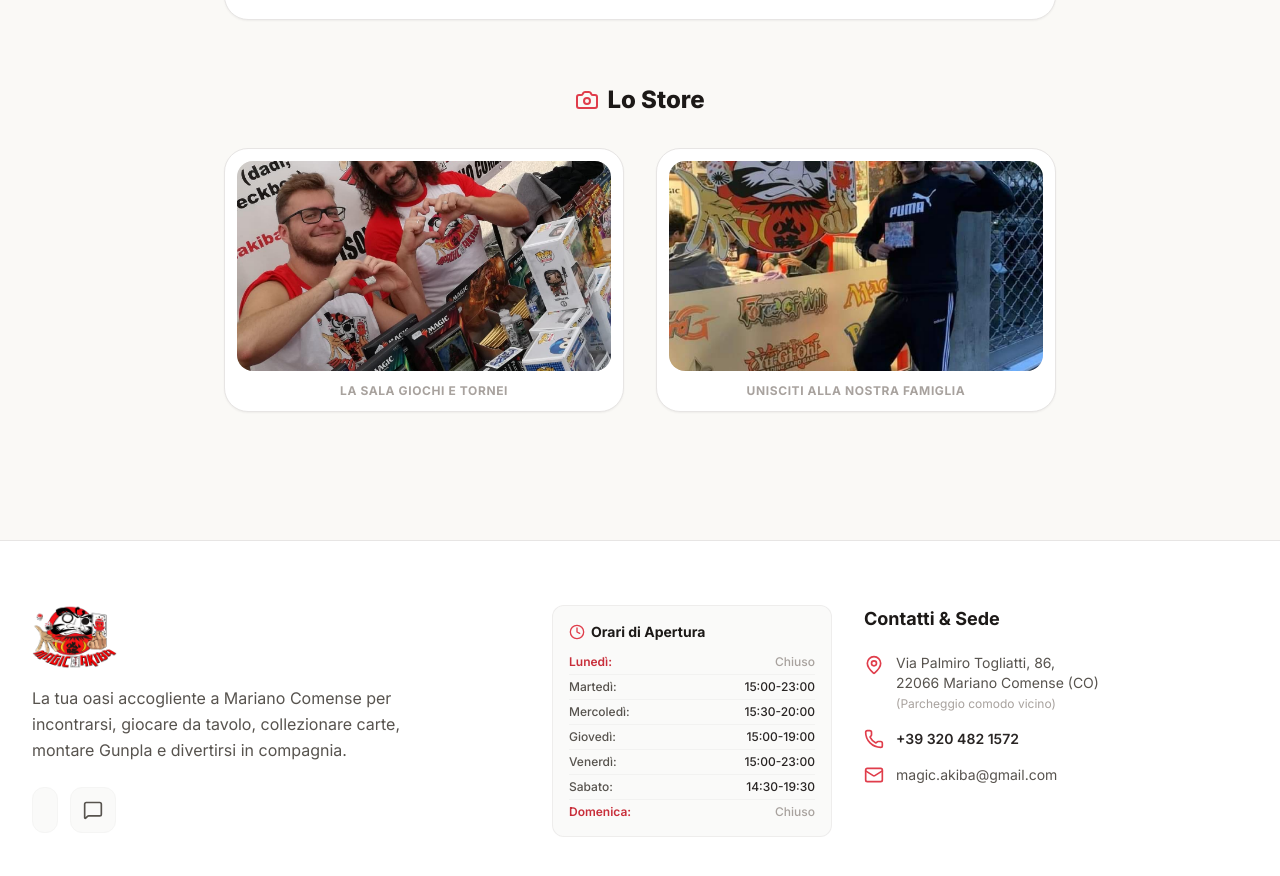
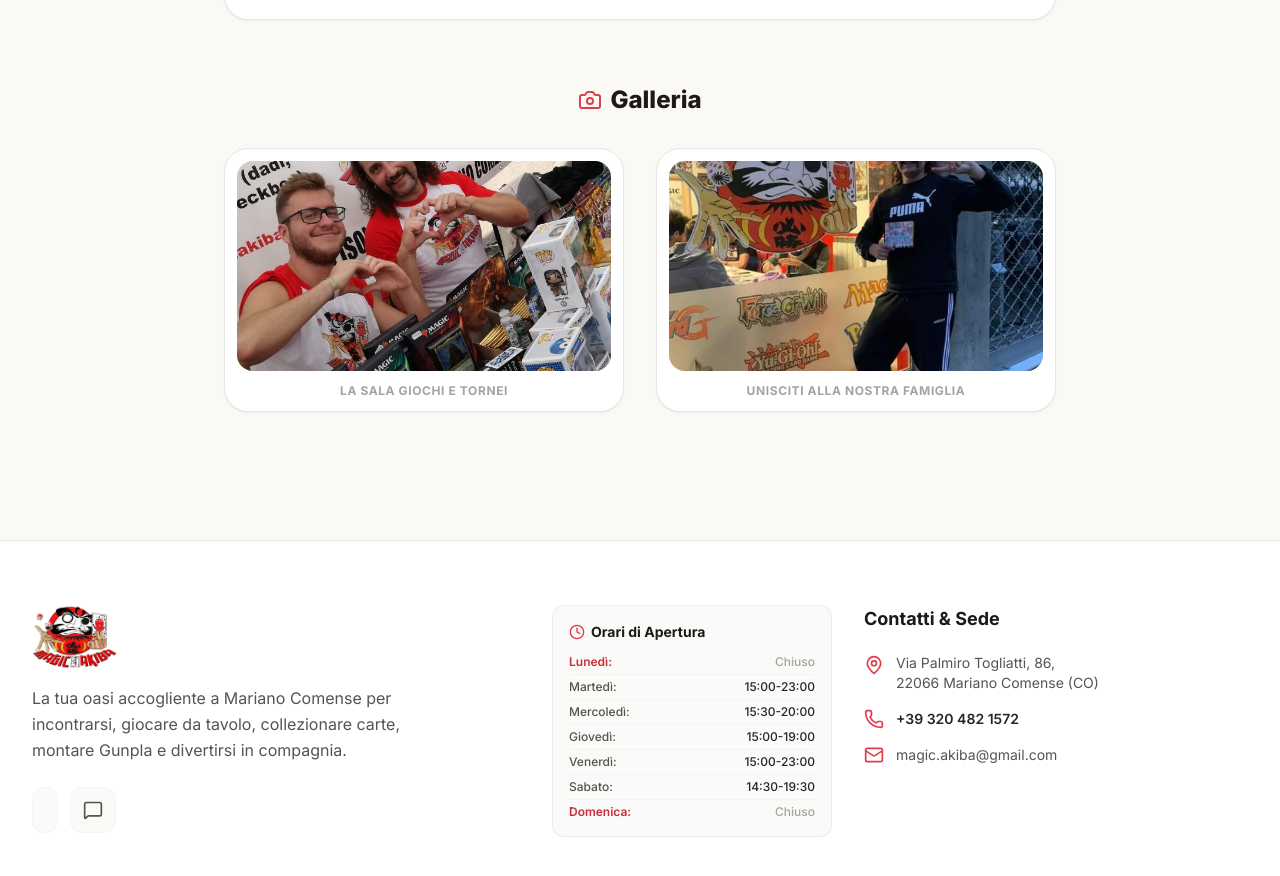
Before and after one commit to KevinWorkPortfolio/Akiba-Site, a website built with Vite: page about.html in a window 1280 px wide. Shown: the part 1001-1877 px from the top of the page. Built offline with nearby package versions, Linux system fonts and the light colour scheme; some icons are missing.

Commit message:
Update about.html

```diff
--- a/about.html
+++ b/about.html
@@ -153,7 +153,7 @@
             <!-- Galleria Fotografica -->
             <div class="mb-16">
                 <h2 class="text-2xl font-black text-stone-900 flex items-center justify-center gap-2 mb-8">
-                    <i data-lucide="camera" class="text-akiba-500 w-6 h-6"></i> Lo Store
+                    <i data-lucide="camera" class="text-akiba-500 w-6 h-6"></i> Galleria
                 </h2>
 
                 <div class="grid grid-cols-1 sm:grid-cols-2 gap-8">
@@ -252,7 +252,6 @@
                             <span class="text-stone-600 group-hover:text-akiba-500 transition-colors">
                                 Via Palmiro Togliatti, 86,<br>
                                 22066 Mariano Comense (CO)<br>
-                                <span class="text-xs text-stone-400">(Parcheggio comodo vicino)</span>
                             </span>
                         </a>
 
```
